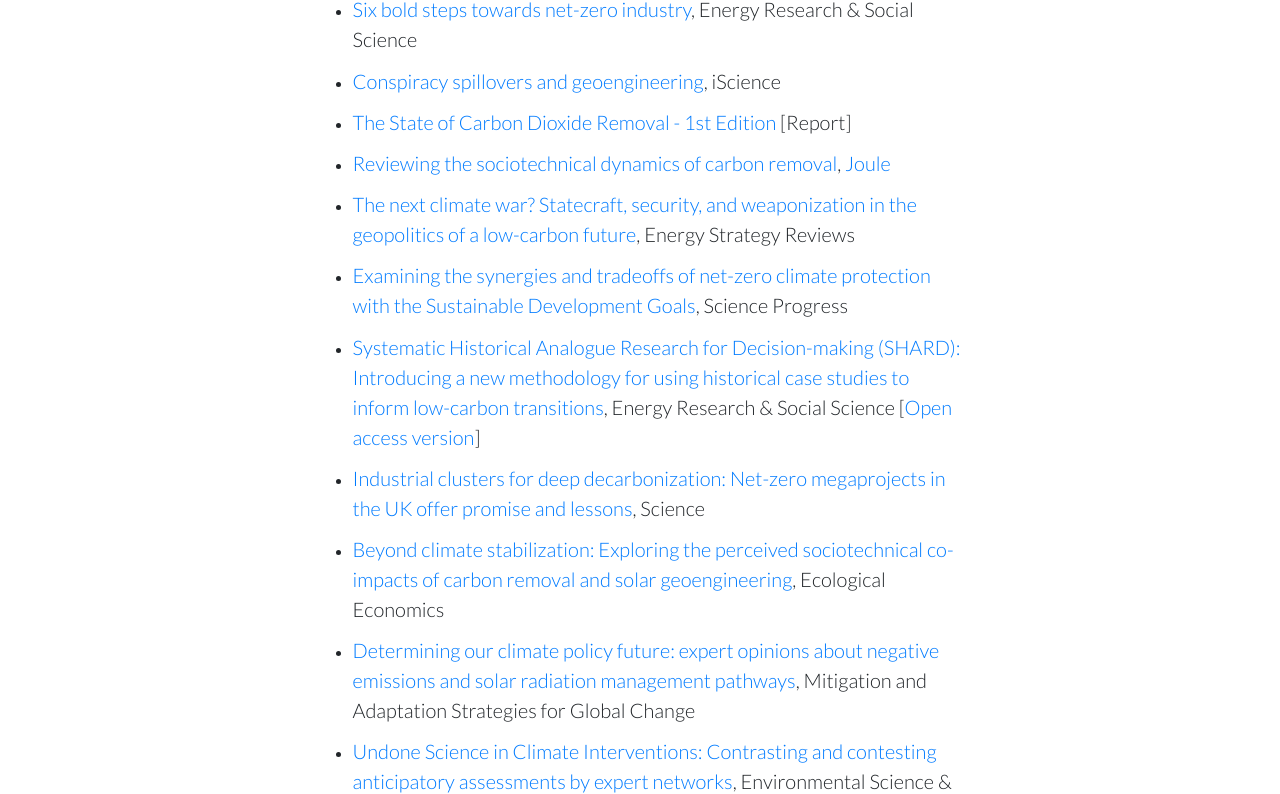
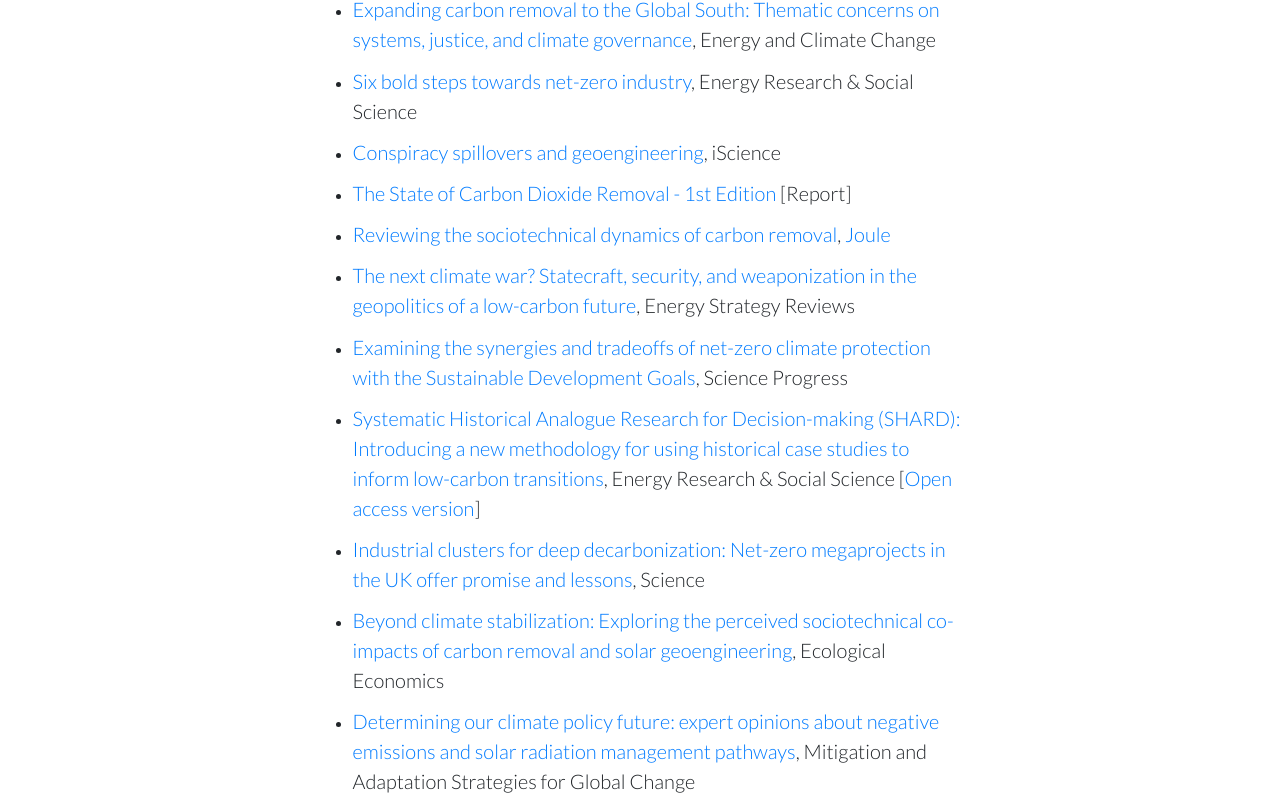
Before and after one commit to genie-erc/genie-erc.github.io, a website: page publications.html in a window 1280 px wide. Shown: the part 108-902 px from the top of the page. Drawn offline with Linux system fonts and the light colour scheme.

Commit message:
Add publication

```diff
--- a/publications.html
+++ b/publications.html
@@ -116,6 +116,7 @@ li {
         <div class="col-lg-6 order-lg-2 my-auto showcase-text" id=publications>
           <h2>Publications</h2>
           <ul>
+            <li><p class="lead mb-0"><a href="https://doi.org/10.1016/j.egycc.2023.100103" target="_blank">Expanding carbon removal to the Global South: Thematic concerns on systems, justice, and climate governance</a>, Energy and Climate Change</p></li>
             <li><p class="lead mb-0"><a href="https://www.sciencedirect.com/science/article/pii/S2214629623001275" target="_blank">Six bold steps towards net-zero industry</a>, Energy Research & Social Science</p></li>
             <li><p class="lead mb-0"><a href="https://doi.org/10.1016/j.isci.2023.106166" target="_blank">Conspiracy spillovers and geoengineering</a>, iScience</p></li>
             <li><p class="lead mb-0"><a href="https://www.stateofcdr.org" target="_blank">The State of Carbon Dioxide Removal - 1st Edition</a> [Report]</p></li>
```
